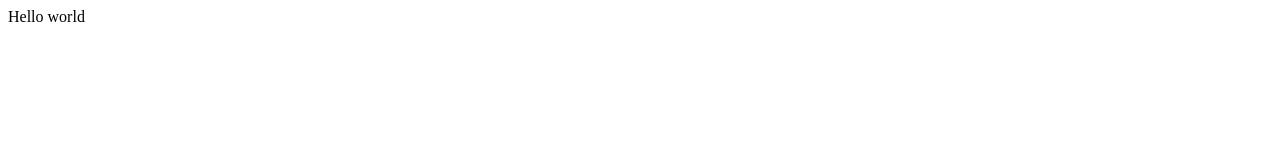
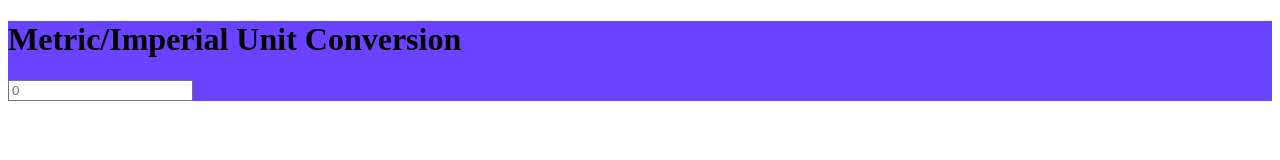
Before and after one commit to zachwo0/unitConverter, a plain HTML site: page index.html in a window 1280 px wide. Drawn offline with Linux system fonts and the light colour scheme.

Commit message:
Added header and began styling

```diff
--- a/index.css
+++ b/index.css
@@ -0,0 +1,3 @@
+header {
+  background: #6943FF;
+}
--- a/index.html
+++ b/index.html
@@ -7,6 +7,9 @@
     <link href="./index.css" rel="stylesheet">
   </head>
   <body>
-    Hello world
+    <header>
+      <h1>Metric/Imperial Unit Conversion</h1>
+      <input type="text" placeholder="0" />
+    </header>
   </body>
 </html>
```
